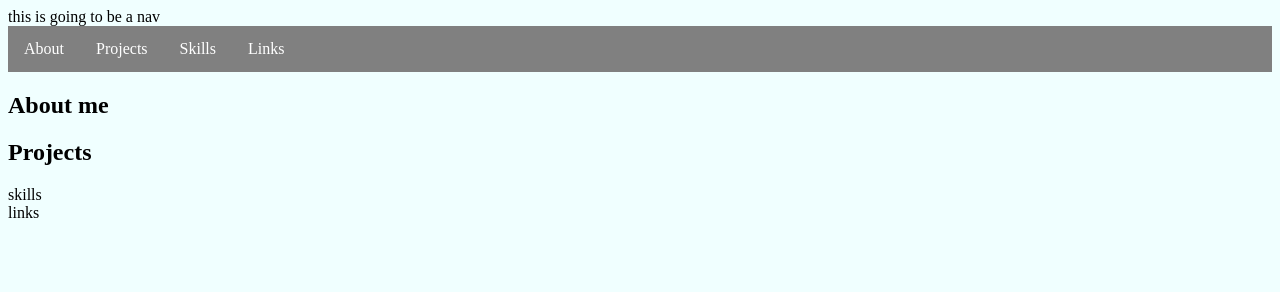
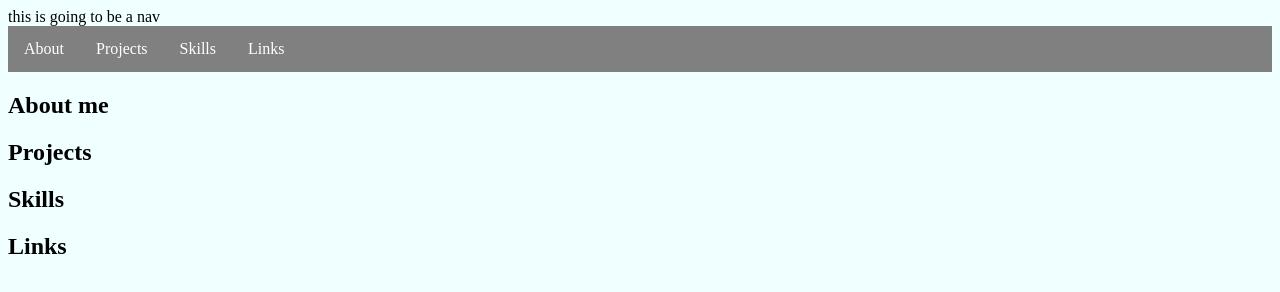
Before and after one commit to superjjang1/newport, a plain HTML site: page index.html in a window 1280 px wide. Drawn offline with Linux system fonts and the light colour scheme; a web font is replaced by a local one.

Commit message:
finishing skeletoning

```diff
--- a/index.html
+++ b/index.html
@@ -42,14 +42,22 @@
                 </div>
             </div>
         </section>
-        <section>
-            <div class="skills">
-                skills
+        <section id="skills">
+            <div class="container">
+                <div class="row">
+                    <h2 class="heading">
+                        Skills
+                    </h2>
+                </div>
             </div>
         </section>
-        <section>
-            <div class="links">
-                links
+        <section id="links">
+            <div class="container">
+                <div class="row">
+                    <h2 class="heading">
+                        Links
+                    </h2>
+                </div>
             </div>
         </section>
     </div>
```
